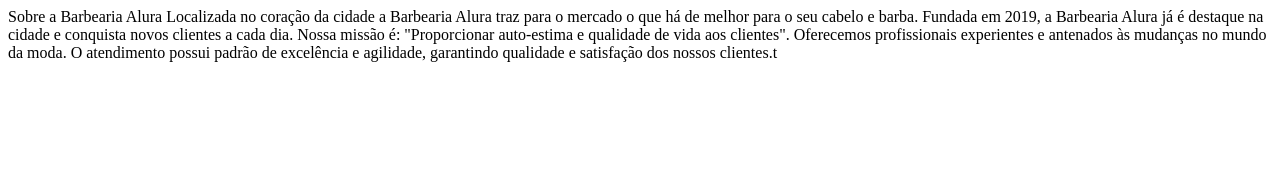
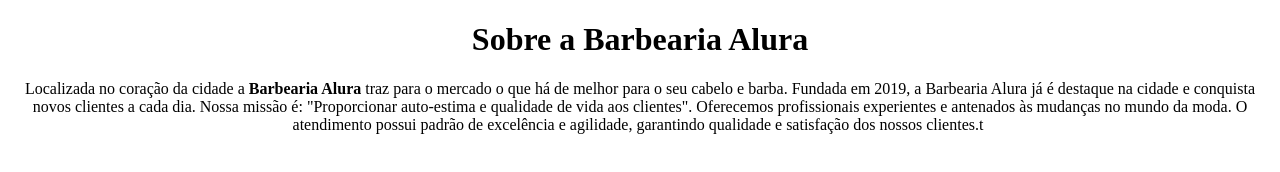
Before and after one commit to lav1yag/Alurasite, a plain HTML site: page Index.html in a window 1280 px wide. Drawn offline with Linux system fonts and the light colour scheme.

Commit message:
Update Index.html

```diff
--- a/Index.html
+++ b/Index.html
@@ -1,18 +1,19 @@
 <!DOCTYPE html>
 <html lang="pt-br">
     <head>
-    	<meta charset="UTF-8">
-    	<title>Barbearia Alura</title>
-    	<link rel="stylesheet" href="stype.css">
+        <meta charset="UTF-8">
+        <title>Barbearia Alura</title>
 
-    	<style>
+        <style>
+        	p {
 
-    	</style>
+            }
+         </style>
+    </head>
 
-Sobre a Barbearia Alura
+    <body>
+    	<h1 style="text-align: center">Sobre a Barbearia Alura</h1>
 
-Localizada no coração da cidade a Barbearia Alura traz para o mercado o que há de melhor para o seu cabelo e barba. Fundada em 2019, a Barbearia Alura já é destaque na cidade e conquista novos clientes a cada dia.
-
+    	<p style="text-align: center">Localizada no coração da cidade a <strong>Barbearia Alura</strong> traz para o mercado o que há de melhor para o seu cabelo e barba. Fundada em 2019, a Barbearia Alura já é destaque na cidade e conquista novos clientes a cada dia.
 Nossa missão é: "Proporcionar auto-estima e qualidade de vida aos clientes".
-
 Oferecemos profissionais experientes e antenados às mudanças no mundo da moda. O atendimento possui padrão de excelência e agilidade, garantindo qualidade e satisfação dos nossos clientes.t
```
